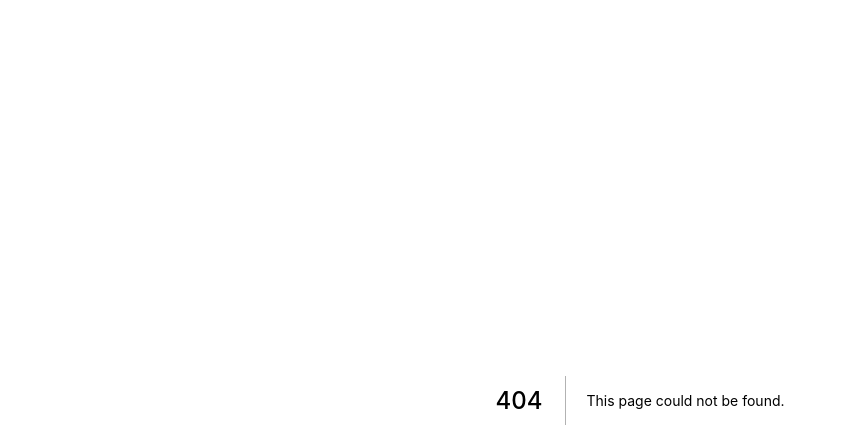
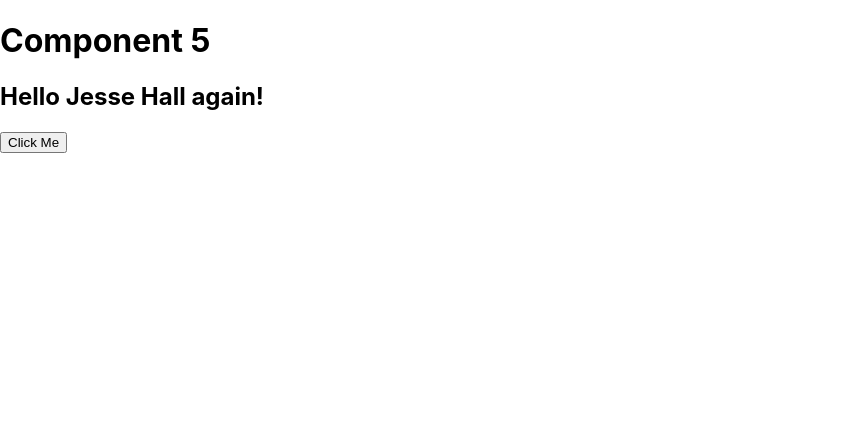
Before and after one commit to ImranAhmed26/practice-usecontext, a Next.js app: page /trial3 in a window 1280 px wide. Before the commit this address had no page. Shown: the top 448 px of the page, without its empty margins (0-847 px from the left). Built offline with nearby package versions, Linux system fonts and the light colour scheme.

Commit message:
first commit

```diff
--- /dev/null
+++ b/components/trial-3.js
@@ -0,0 +1,15 @@
+import { useContext } from "react";
+import { UserContext } from "../pages/trial3";
+
+function Component5() {
+  const user = useContext(UserContext);
+
+  return (
+    <>
+      <h1>Component 5</h1>
+      <h2>{`Hello ${user} again!`}</h2>
+    </>
+  );
+}
+
+export default Component5;
--- /dev/null
+++ b/pages/trial3.js
@@ -0,0 +1,28 @@
+import { useState, createContext, useContext } from "react";
+import Component5 from "../components/trial-3";
+
+export const UserContext = createContext();
+
+function Component1() {
+  const [user, setUser] = useState("Jesse Hall");
+
+  return (
+    <UserContext.Provider value={user}>
+      <Component5 />
+      <button
+        onClick={() => {
+          `${
+            user === "Jesse Hall"
+              ? setUser("Jesse James")
+              : user === "Jesse James"
+              ? setUser("Jesse Tempa")
+              : setUser("Jesse Hall")
+          }`;
+        }}
+      >
+        Click Me
+      </button>
+    </UserContext.Provider>
+  );
+}
+export default Component1;
```
Also changed, not shown: components/custom-hook.js (added, +14 -0 lines), components/main.js (+4 -4 lines), pages/trial.js (added, +22 -0 lines), pages/trial2.js (added, +21 -0 lines).
